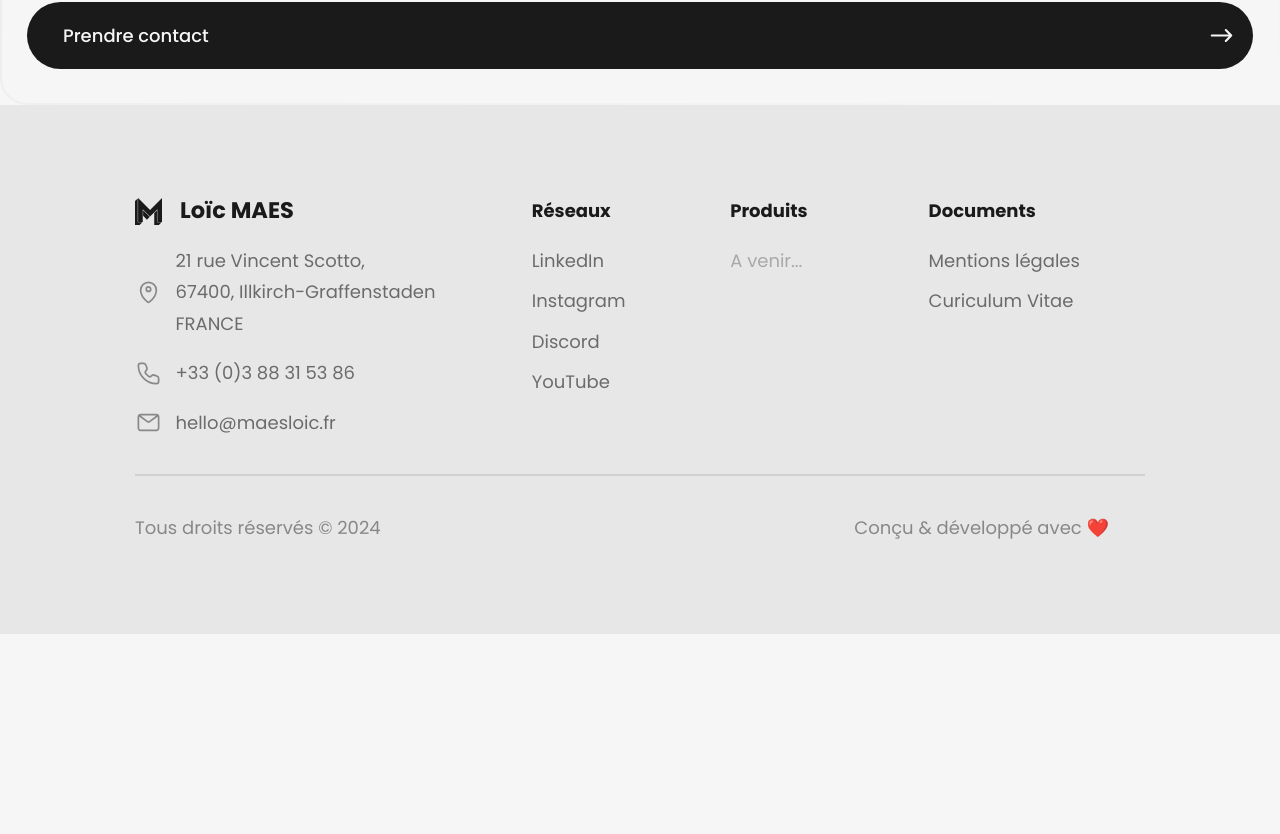
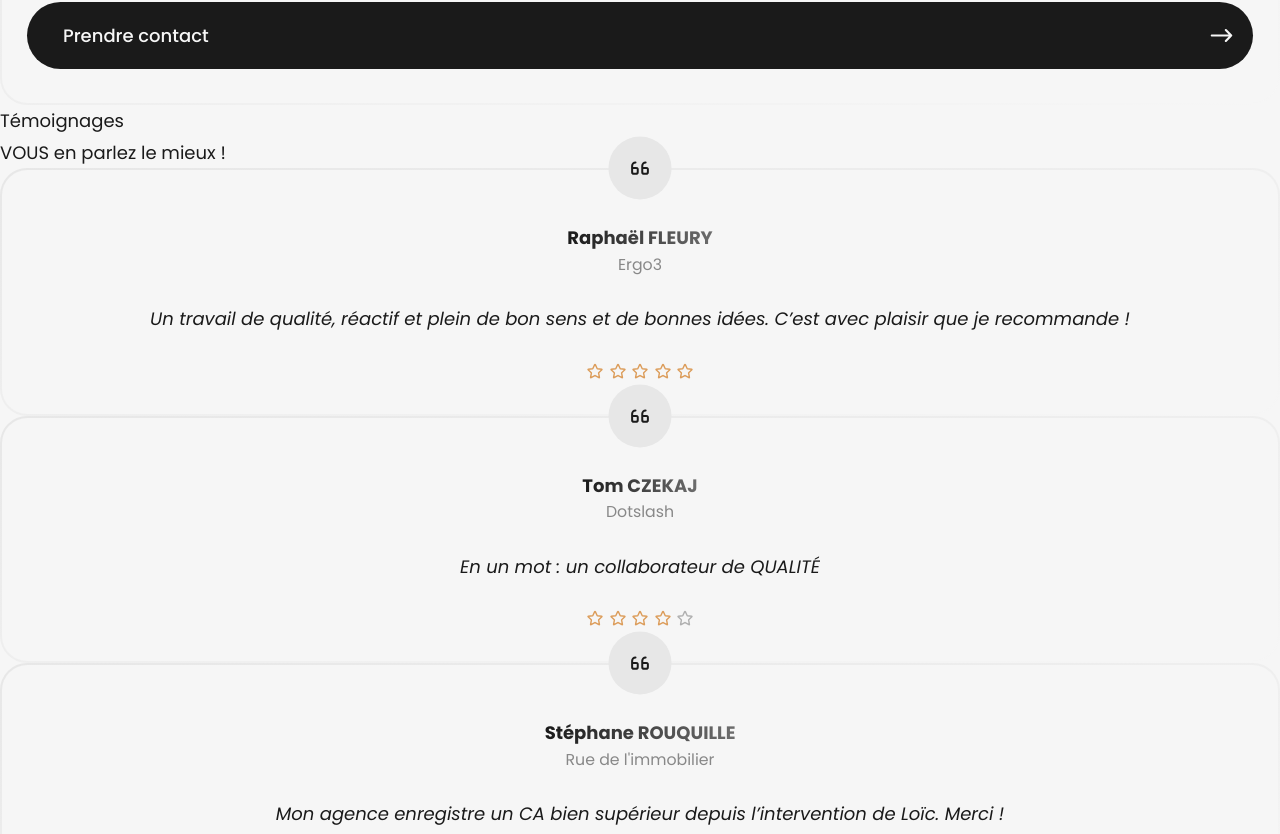
Before and after one commit to loicmaes/portfolio, a Nuxt app: page / in a window 1280 px wide. Shown: the part 4146-4980 px from the top of the page. Before the commit the page ends 4780 px from the top, so only its background shows below. Built offline with nearby package versions, Linux system fonts and the light colour scheme.

Commit message:
:rocket: New testimonials section

```diff
--- /dev/null
+++ b/assets/mocks/testimonials.ts
@@ -0,0 +1,44 @@
+export interface TestimonialAuthor {
+  name: string;
+  company: string;
+}
+export interface Testimonial {
+  author: TestimonialAuthor;
+  mark: number;
+  quote: string;
+}
+
+export const testimonials: Testimonial[] = [
+  {
+    author: {
+      name: 'Raphaël FLEURY',
+      company: 'Ergo3'
+    },
+    quote: 'Un travail de qualité, réactif et plein de bon sens et de bonnes idées. C’est avec plaisir que je recommande !',
+    mark: 5
+  },
+  {
+    author: {
+      name: 'Tom CZEKAJ',
+      company: 'Dotslash'
+    },
+    quote: 'En un mot : un collaborateur de QUALITÉ',
+    mark: 4
+  },
+  {
+    author: {
+      name: 'Stéphane ROUQUILLE',
+      company: 'Rue de l\'immobilier'
+    },
+    quote: 'Mon agence enregistre un CA bien supérieur depuis l’intervention de Loïc. Merci !',
+    mark: 5
+  },
+  {
+    author: {
+      name: 'Camille SAYOUS',
+      company: 'Sayous Studio'
+    },
+    quote: 'Je le recommande à toute entreprise à la recherche d\'un designer et intégrateur web compétent et fiable.',
+    mark: 2
+  }
+];
--- /dev/null
+++ b/components/locals/testimonials/TestimonialCard.vue
@@ -0,0 +1,67 @@
+<script setup lang="ts">
+import IconQuote from "~/components/uikit/icons/text/IconQuote.vue";
+import IconStar from "~/components/uikit/icons/environment/IconStar.vue";
+
+type Props = {
+  mark: number;
+};
+defineProps<Props>();
+</script>
+
+<template>
+  <article class="card">
+    <header class="card__head">
+      <div class="card--icon"><IconQuote /></div>
+
+      <h3 class="card__head--title"><slot name="name" /></h3>
+      <p class="card__head--subtitle"><slot name="society" /></p>
+    </header>
+
+    <main class="card--content">
+      <slot name="quote" />
+    </main>
+
+    <footer class="card__footer">
+      <ul class="card__footer__mark">
+        <li class="card__footer__mark--item" :class="{ 'active': mark >= 1}"><IconStar /></li>
+        <li class="card__footer__mark--item" :class="{ 'active': mark >= 2}"><IconStar /></li>
+        <li class="card__footer__mark--item" :class="{ 'active': mark >= 3}"><IconStar /></li>
+        <li class="card__footer__mark--item" :class="{ 'active': mark >= 4}"><IconStar /></li>
+        <li class="card__footer__mark--item" :class="{ 'active': mark >= 5}"><IconStar /></li>
+      </ul>
+    </footer>
+  </article>
+</template>
+
+<style scoped lang="sass">
+.card
+  @apply relative isolate bg-gradient-to-br from-woodsmoke-100 dark:from-woodsmoke-800 to-woodsmoke-0 dark:to-woodsmoke-950 rounded-3xl px-6 py-8 pt-12 flex flex-col gap-6 items-center before:absolute before:inset-[2px] before:-z-10 before:bg-woodsmoke-0 dark:before:bg-woodsmoke-900 before:rounded-[1.4rem]
+
+  &--icon
+    @apply absolute top-0 left-1/2 -translate-x-1/2 -translate-y-1/2 p-4 rounded-full bg-woodsmoke-100 dark:bg-woodsmoke-600
+
+  &__head
+    @apply flex flex-col items-center
+
+    &--title
+      @apply w-max max-w-full whitespace-nowrap line-clamp-1 font-bold bg-gradient-to-r from-woodsmoke-950 dark:from-woodsmoke-0 to-woodsmoke-500 dark:to-woodsmoke-400 text-transparent bg-clip-text
+
+    &--subtitle
+      @apply text-sm text-woodsmoke-400
+
+  &--content
+    @apply text-center my-auto line-clamp-5 italic
+
+  &__footer
+    &__mark
+      @apply flex gap-1
+
+      &--item
+        @apply text-woodsmoke-300 dark:text-woodsmoke-400
+
+        &.active
+          @apply text-calico-400
+
+        > *
+          @apply w-4
+</style>
--- a/pages/index.vue
+++ b/pages/index.vue
@@ -4,9 +4,11 @@ import CallToAction from "~/components/uikit/buttons/CallToAction.vue";
 import IconArrowRight from "~/components/uikit/icons/arrows/IconArrowRight.vue";
 import ProjectCard from "~/components/locals/projects/ProjectCard.vue";
 import ServiceCard from "~/components/locals/services/ServiceCard.vue";
+import TestimonialCard from "~/components/locals/testimonials/TestimonialCard.vue";
 // Mocks
 import {projects} from '~/assets/mocks/projects';
 import {services} from '~/assets/mocks/services';
+import {testimonials} from '~/assets/mocks/testimonials';
 import {CtaIconPosition, CtaVariant} from "assets/types/callToAction";
 </script>
 
@@ -78,6 +80,20 @@ import {CtaIconPosition, CtaVariant} from "assets/types/callToAction";
       </div>
     </section>
 
+    <section class="section testimonials">
+      <header class="testimonials__head">
+        <p class="testimonials__head--subtitle">Témoignages</p>
+        <h2 class="section--title testimonials__head--title">VOUS en parlez le mieux !</h2>
+      </header>
+
+      <div class="testimonials--wrapper">
+        <TestimonialCard :mark="mark" :key="`quote-${index}`" v-for="({ author, mark, quote }, index) in testimonials">
+          <template #name>{{ author.name }}</template>
+          <template #society>{{ author.company }}</template>
+          <template #quote>{{ quote }}</template>
+        </TestimonialCard>
+      </div>
+    </section>
   </div>
 </template>
 
```
